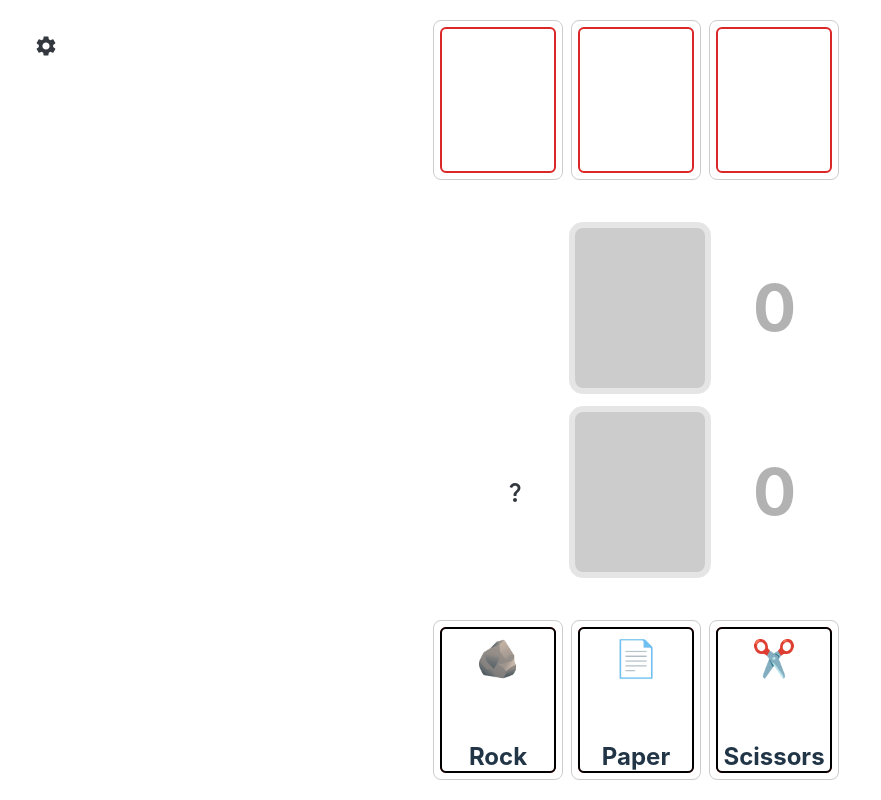
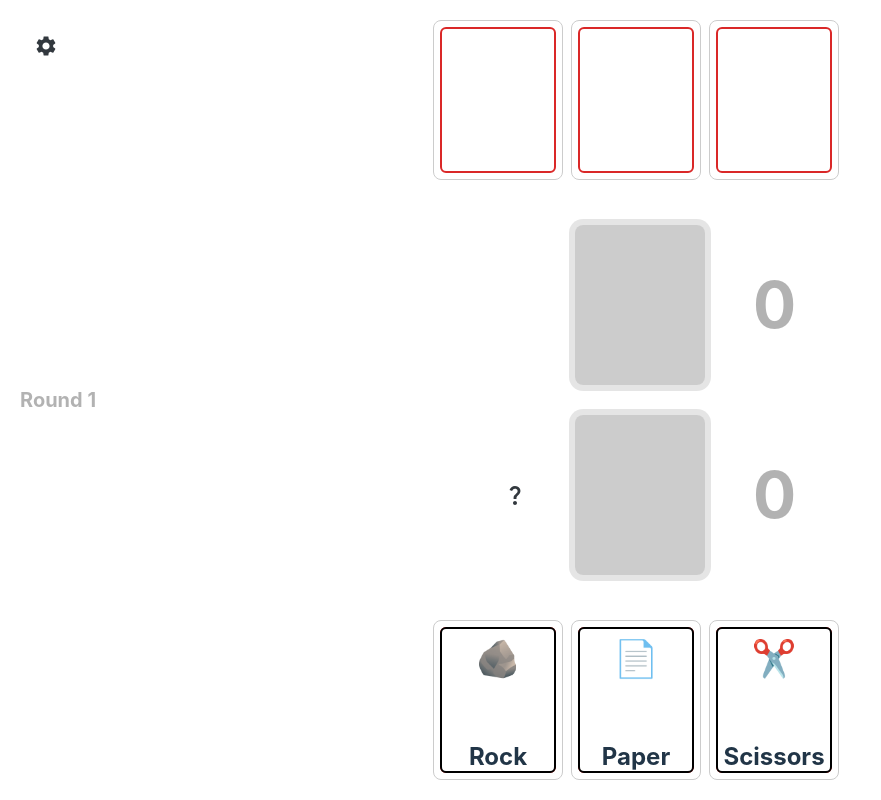
Before and after one commit to felixbouveret/shifumi, a React (Vite) app: page /game in a window 1280 px wide. Shown: the whole page, without its empty margins (0-881 px from the left). Built offline with nearby package versions, Linux system fonts and the light colour scheme.

Commit message:
fix layout and add rounds count

```diff
--- a/src/hooks/useGame.ts
+++ b/src/hooks/useGame.ts
@@ -82,8 +82,6 @@ const useGame = ({
       newGame.opponent.score++;
     }
 
-    newGame.round++;
-
     if (newGame.round === 3) {
       newGame.isGameOver = true;
       newGame.winner =
@@ -91,13 +89,20 @@ const useGame = ({
           ? newGame.localUser
           : newGame.opponent;
     }
-
     setGame(newGame);
 
     setTimeout(() => {
       setRevealPlays(false);
       resetCards();
+      incrementRound();
     }, 2000);
+  };
+
+  const incrementRound = () => {
+    if (!game) return;
+    const newGame = { ...game };
+    newGame.round++;
+    setGame(newGame);
   };
 
   const resetCards = () => {
@@ -116,7 +121,7 @@ const useGame = ({
 
   const userPlay = (playerType: PlayerType) => {
     if (!game || playerType === PlayerType.OPPONENT) return;
-    setTimeout(opponentPlay, 1000);
+    opponentPlay();
   };
 
   const opponentPlay = () => {
--- a/src/modules/BoardModule/BoardModule.tsx
+++ b/src/modules/BoardModule/BoardModule.tsx
@@ -98,6 +98,13 @@ const BoardModule: React.FC<BoardModuleProps> = ({
           playerHand={playerHand}
           disabled={handDisabled}
           boardSide={boardSide}
+          onDoubleClick={(card) => {
+            moveCardScript({
+              card: card,
+              to: BoardParts.BOARD,
+              side: boardSide,
+            });
+          }}
         />
       </DragDropContext>
     </div>
--- a/src/modules/BoardModule/components/PlayerHand/PlayerHand.tsx
+++ b/src/modules/BoardModule/components/PlayerHand/PlayerHand.tsx
@@ -9,6 +9,7 @@ interface PlayerHandProps {
   boardSide: BoardSide;
   playerHand: CardType[];
   disabled: boolean;
+  onDoubleClick: (card: CardType) => void;
 }
 
 const PlayerHand: React.FC<PlayerHandProps> = ({
@@ -16,6 +17,7 @@ const PlayerHand: React.FC<PlayerHandProps> = ({
   playerHand,
   boardSide,
   disabled,
+  onDoubleClick,
 }) => {
   return (
     <Droppable droppableId={BoardParts.HAND + boardSide} direction="horizontal">
@@ -40,6 +42,7 @@ const PlayerHand: React.FC<PlayerHandProps> = ({
               >
                 {(provided) => (
                   <div
+                    onDoubleClick={() => onDoubleClick(cardType)}
                     className="cardWrapper"
                     ref={provided.innerRef}
                     {...provided.draggableProps}
--- a/src/modules/GameModule/GameModule.scss
+++ b/src/modules/GameModule/GameModule.scss
@@ -1,13 +1,24 @@
 #gameModule {
   display: flex;
   flex-direction: column;
-  justify-content: flex-end;
-  gap: 24px;
+  justify-content: center;
   height: 100vh;
   padding: 20px;
   overflow: hidden;
 
-  & > * {
+  & > .boards {
     flex: 1;
+
+    & > * {
+      height: 100%;
+    }
+  }
+
+  & > .roundCount {
+    border-radius: 8px;
+    margin: 0;
+    font-size: 20px;
+    font-weight: 700;
+    color: rgba(0, 0, 0, 0.3);
   }
 }
--- a/src/modules/GameModule/GameModule.tsx
+++ b/src/modules/GameModule/GameModule.tsx
@@ -40,6 +40,7 @@ const GameModule: React.FC = () => {
 
   return (
     <div id="gameModule">
+      <div className="boards">
         <BoardModule
           handDisabled={!isGameStarted || !!game?.opponent?.hasPlayed}
           boardSide={BoardSide.TOP}
@@ -54,6 +55,9 @@ const GameModule: React.FC = () => {
           }
           sensorHook={topSensorHook}
         />
+      </div>
+      <p className="roundCount">Round {game ? game.round + 1 : 1}</p>
+      <div className="boards">
         <BoardModule
           handDisabled={!isGameStarted || !!game?.localUser?.hasPlayed}
           boardSide={BoardSide.BOTTOM}
@@ -68,6 +72,7 @@ const GameModule: React.FC = () => {
           sensorHook={bottomSensorHook}
         />
       </div>
+    </div>
   );
 };
 
```
Lines whose indentation alone changed are shown as unchanged.
